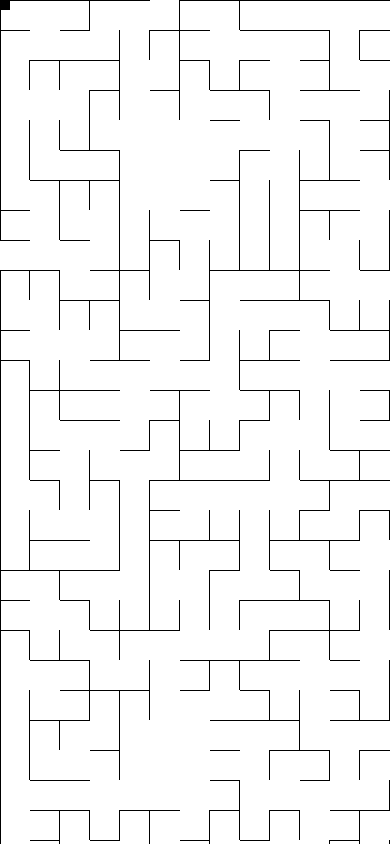
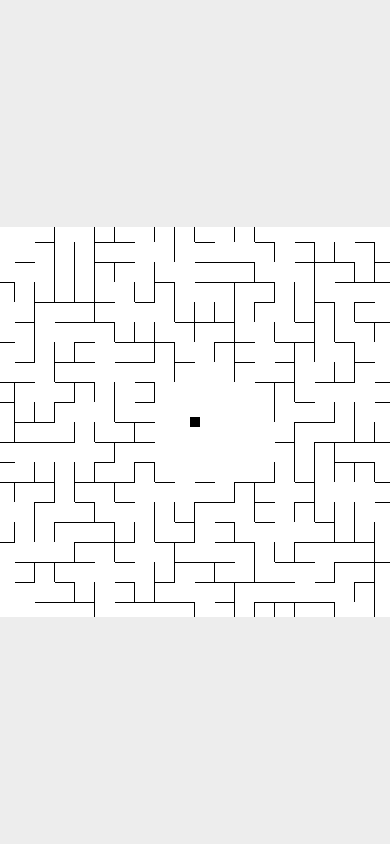
Before and after one commit to addisoncraik/JS13K2022, a plain HTML site: page index.html in a window 390 px wide. Drawn offline with Linux system fonts and the light colour scheme.

Commit message:
minor updates
responsive canvas
more efficient maze generation
centred spawn location

```diff
--- a/index.html
+++ b/index.html
@@ -1,12 +1,19 @@
 <link rel="stylesheet" href="styles/style.css">
 <canvas id="canvas"></canvas>
 <canvas id="graphics"></canvas>
+
 <script>
     let canvas = document.getElementById("canvas")
     let ctx = canvas.getContext("2d")
-    canvas.width = window.innerWidth
-    canvas.height = window.innerHeight
+
+
+    window.onresize = () => {
+        canvas.width = canvas.height = window.innerHeight > window.innerWidth ? window.innerWidth : window.innerHeight
+    }
+
+    onresize()
 </script>
+
 <script src="src/mazeGeneration.js"></script>
 <script src="src/minotaurAI.js"></script>
 <script src="src/playerAI.js"></script>
--- a/src/index.js
+++ b/src/index.js
@@ -42,6 +42,7 @@
 let drawInterval;
 let updateInterval;
 const frameRate = 60;
+
 window.onload = () => {
     console.log('hi')
     drawInterval = setInterval(drawCanvas(),1000/frameRate)
--- a/src/mazeGeneration.js
+++ b/src/mazeGeneration.js
@@ -8,9 +8,14 @@ let cells = []
 let groups = []
 let edges = []
 
-//map demensions
-let mapSize = 30
-let tileSize = 30
+
+//map object
+let map = {
+    ts:20,
+    size:30,
+    x:canvas.width/2 - 30/2*20,
+    y:canvas.height/2 - 30/2*20,
+}
 
 
 //cell class (this will basically control everything that is static)
@@ -18,6 +23,8 @@ class Cell{
     constructor(i,j,group){
         this.i = i //x
         this.j = j //y
+        this.x = map.x+this.i*map.ts+map.ts/2 //x
+        this.y = map.y+this.j*map.ts+map.ts/2 //y
 
         this.group = group
         this.edges = [1,1,0,0] //t,r,b,l
@@ -28,10 +35,10 @@ class Cell{
     draw(){
         for(let i = 0; i<this.edges.length; i++){
             ctx.save()
-            ctx.translate(this.i*tileSize+tileSize/2, this.j*tileSize+tileSize/2)
+            ctx.translate(map.x+this.i*map.ts+map.ts/2, map.y+this.j*map.ts+map.ts/2)
             ctx.rotate(i*(Math.PI/2))
             if(this.edges[i]){
-                ctx.fillRect(-tileSize/2,-tileSize/2,tileSize,1)
+                ctx.fillRect(-map.ts/2,-map.ts/2,map.ts,1)
             }
             ctx.restore()
         }
@@ -45,12 +52,7 @@ class Cell{
         if(neighbour.group != this.group){
             this.edges[side] = 0
             edges.splice(edge,1)
-            this.delete(neighbour)
-            return
-        }
-    }
 
-    delete(neighbour){
             for(let i = 0; i<groups[neighbour.group].length; i++){
                 groups[this.group].push(groups[neighbour.group][i])
             }
@@ -63,6 +65,9 @@ class Cell{
                     cells[groups[i][j].i][groups[i][j].j].group = i
                 }
             }
+
+            return
+        }
     }
 }
 
@@ -70,9 +75,9 @@ class Cell{
 //generate maze//
 /////////////////
 
-for(let i = 0; i < mapSize; i++){
+for(let i = 0; i < map.size; i++){
     cells.push([])
-    for(let j = 0; j < mapSize; j++){
+    for(let j = 0; j < map.size; j++){
 
         //this is going to be used globally
         //create cells
@@ -85,7 +90,7 @@ for(let i = 0; i < mapSize; i++){
         groups.push([cells[i][j]])
 
         //creates edges
-        if(i+1 < mapSize){
+        if(i+1 < map.size){
             edges.push({i:i,j:j,s:1})
         }
         if(j-1 >= 0){
@@ -94,7 +99,7 @@ for(let i = 0; i < mapSize; i++){
         if(i==0){
             cells[i][j].edges[3] = 1
         }
-        if(j==mapSize-1){
+        if(j==map.size-1){
             cells[i][j].edges[2] = 1
         }
     }
@@ -119,8 +124,8 @@ let mRoomR = 3
 //Treasure room radius (cells)
 let tRoomR = 2
 
-for(let i = 0; i < mapSize; i++){
-    for(let j = 0; j < mapSize; j++){
+for(let i = 0; i < map.size; i++){
+    for(let j = 0; j < map.size; j++){
         let mRoomL = [.5,.5]
         let tRoomL = [[1/6,1/6],[5/6,5/6],[1/6,5/6],[5/6,1/6]]
 
@@ -138,26 +143,30 @@ for(let i = 0; i < mapSize; i++){
 
 //Carve Exits//
 
-cells[0][randInt(mapSize)].edges[3] = 0
-cells[randInt(mapSize)][0].edges[0] = 0
-cells[mapSize-1][randInt(mapSize)].edges[1] = 0
-cells[randInt(mapSize)][mapSize-1].edges[2] = 0
+cells[0][randInt(map.size)].edges[3] = 0
+cells[randInt(map.size)][0].edges[0] = 0
+cells[map.size-1][randInt(map.size)].edges[1] = 0
+cells[randInt(map.size)][map.size-1].edges[2] = 0
 
 
 
+function drawMap(){
 //temporarily draws maze
 ctx.clearRect(0,0,canvas.width,canvas.height)
-for(let i = 0; i < mapSize; i++){
-    for(let j = 0; j < mapSize; j++){
+for(let i = 0; i < map.size; i++){
+    for(let j = 0; j < map.size; j++){
         cells[i][j].draw()
     }
 }
+}
+
+drawMap()
 
 
 //distance function
 function findDistance(cell, point){
-    let distX = mapSize*point[0]-cell.i
-    let distY = mapSize*point[1]-cell.j
+    let distX = map.size*point[0]-cell.i
+    let distY = map.size*point[1]-cell.j
 
     return Math.sqrt(distX**2 + distY**2)
 }
--- a/src/playerAI.js
+++ b/src/playerAI.js
@@ -11,9 +11,11 @@ class character {
 
     }
 }
+
+
 let player = {
-    x: 0,
-    y: 0,
+    x: canvas.width/2-5,
+    y: canvas.height/2-5,
     width: 10,
     height: 10,
     health: 3,
--- a/styles/style.css
+++ b/styles/style.css
@@ -6,13 +6,19 @@ html{
 body{
     margin: 0;
     padding: 0;
+
+    background: rgb(237, 237, 237);
 }
 
 #canvas{
     position: absolute;
-    top: 0;
-    left: 0;
+    top: 50%;
+    left: 50%;
     z-index: 1;
+    transform: translate(-50%,-50%);
+
+
+    background: white;
 }
 
 #graphics{
```
Lines whose indentation alone changed are shown as unchanged.
